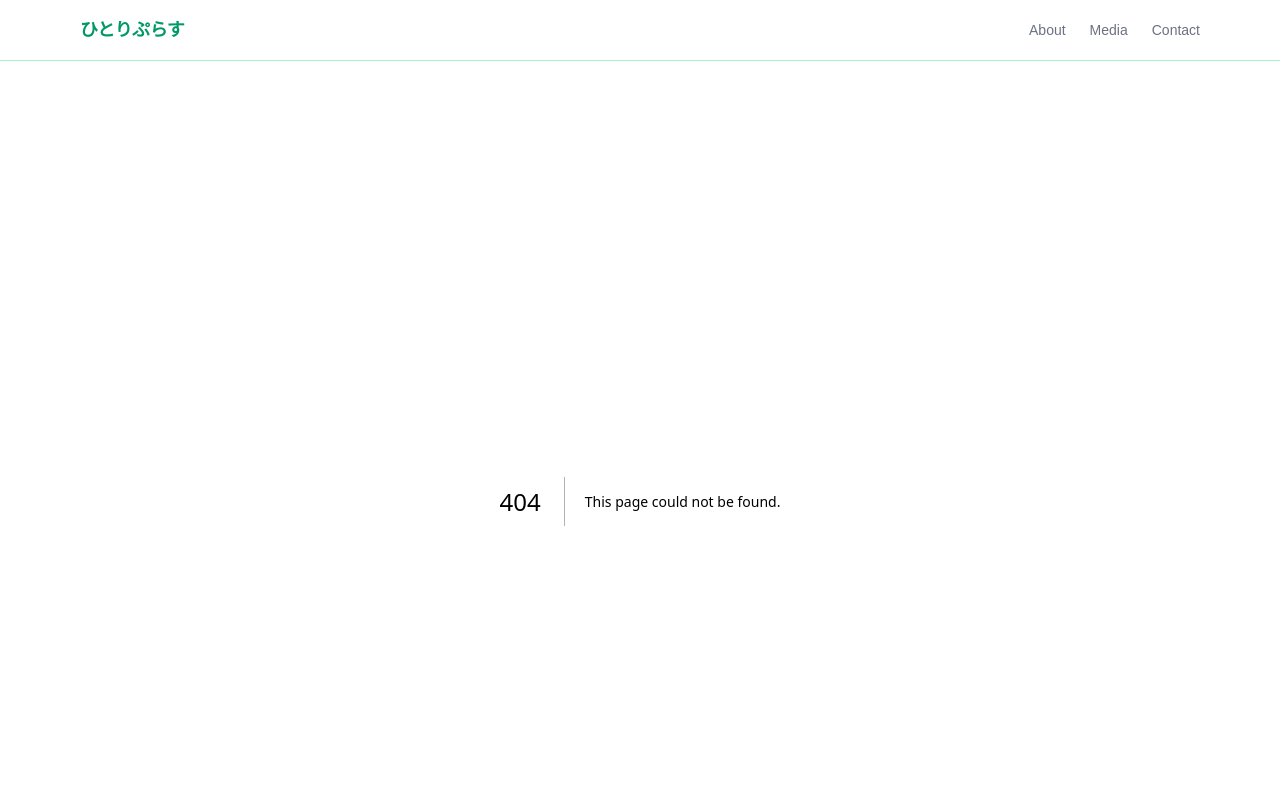
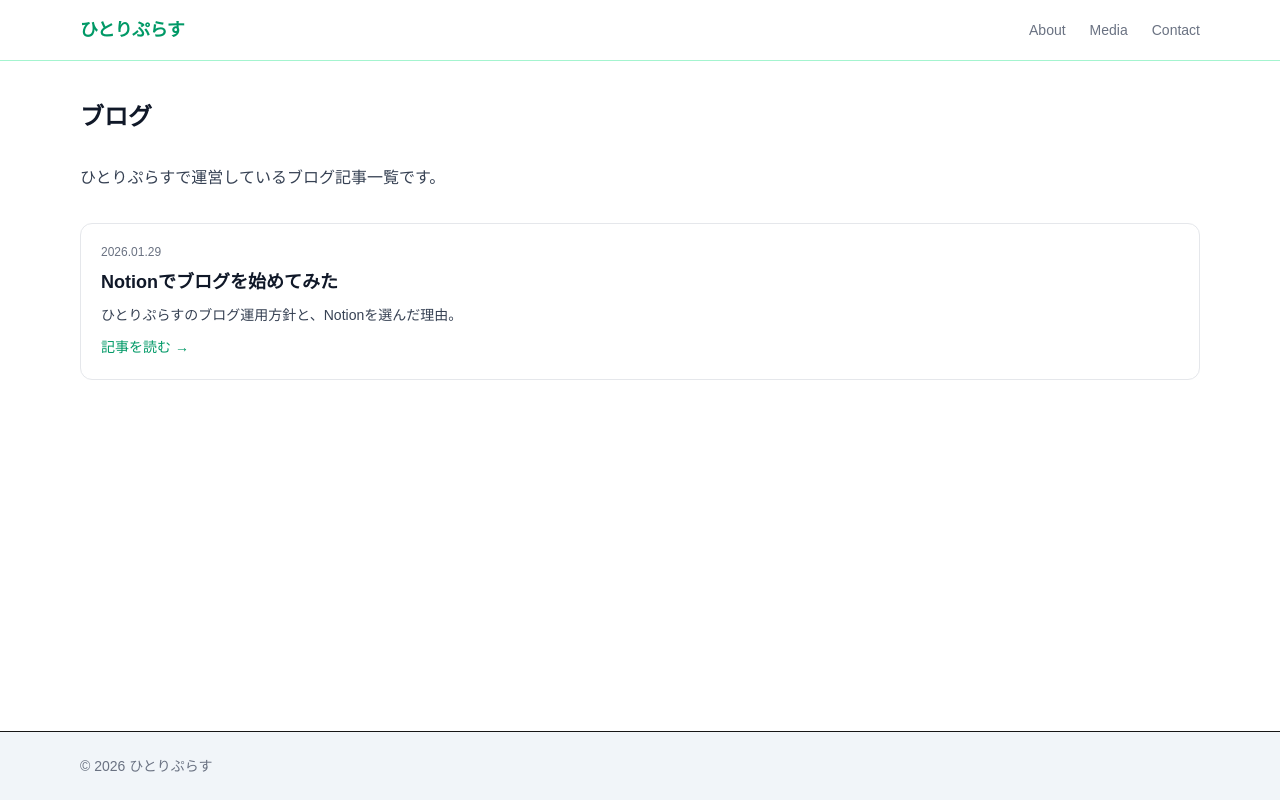
Before and after one commit to xtkcx/hitoriplus-hp, a Next.js app: page /media/blog in a window 1280 px wide. Before the commit this address had no page. Shown: the top 800 px of the page. Built offline with nearby package versions, Linux system fonts and the light colour scheme.

Commit message:
ブログの追加

```diff
--- /dev/null
+++ b/app/media/blog/page.tsx
@@ -0,0 +1,54 @@
+import Link from "next/link";
+
+const posts = [
+  {
+    title: "Notionでブログを始めてみた",
+    description: "ひとりぷらすのブログ運用方針と、Notionを選んだ理由。",
+    url: "https://ring-straw-4b3.notion.site/a80900854a3a83058d9f81e4a7aa4849",
+    date: "2026.01.29",
+  },
+];
+
+export default function BlogPage() {
+  return (
+    <div className="space-y-8">
+      <h1 className="text-2xl font-bold text-gray-900">
+        ブログ
+      </h1>
+
+      <p className="text-gray-700 leading-relaxed">
+        ひとりぷらすで運営しているブログ記事一覧です。
+      </p>
+
+      <div className="space-y-4">
+        {posts.map((post) => (
+          <div
+            key={post.url}
+            className="rounded-xl border border-gray-200 bg-white p-5 space-y-2"
+          >
+            <div className="text-xs text-gray-500">
+              {post.date}
+            </div>
+
+            <h2 className="text-lg font-bold text-gray-900">
+              {post.title}
+            </h2>
+
+            <p className="text-sm text-gray-700 leading-relaxed">
+              {post.description}
+            </p>
+
+            <a
+              href={post.url}
+              target="_blank"
+              rel="noreferrer"
+              className="inline-flex items-center text-sm font-medium text-emerald-600 hover:underline"
+            >
+              記事を読む →
+            </a>
+          </div>
+        ))}
+      </div>
+    </div>
+  );
+}
--- a/app/media/page.tsx
+++ b/app/media/page.tsx
@@ -22,7 +22,7 @@ export default function MediaPage() {
         </p>
 
         <Link
-          href="#"
+          href="/media/blog"
           className="inline-flex items-center text-sm font-medium text-emerald-600 hover:underline"
         >
           ブログを見る →
```
